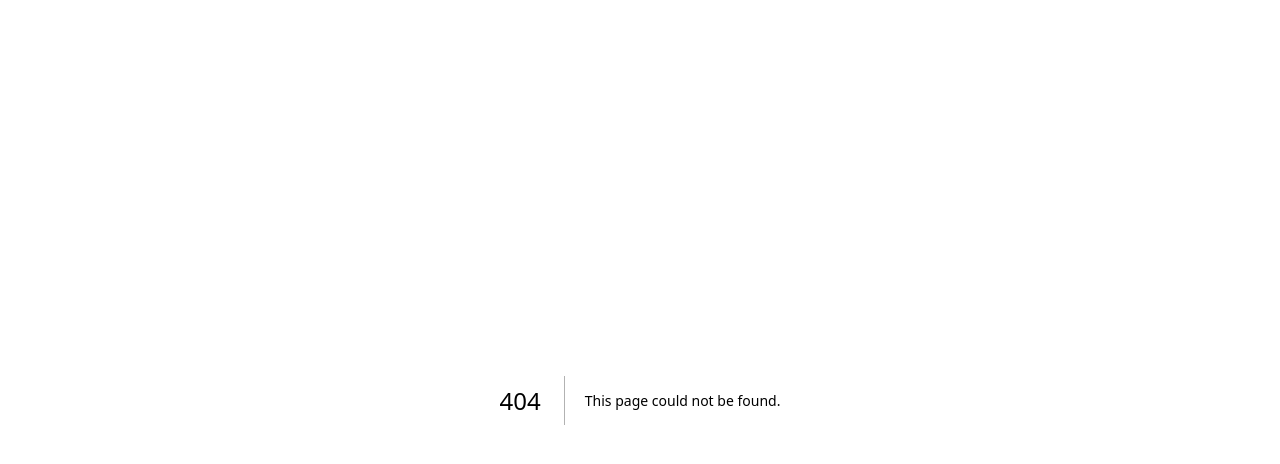
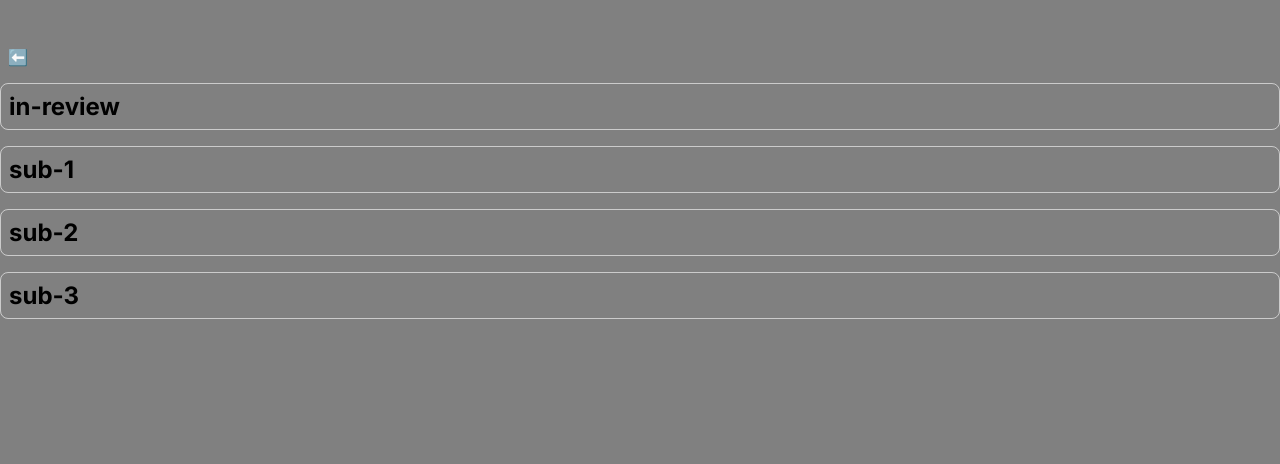
Before and after one commit to nabilfm/bersama-poc-jsbridge, a Next.js app: page /zanroo in a window 1280 px wide. Before the commit this address had no page. Shown: the top 464 px of the page. Built offline with nearby package versions, Linux system fonts and the light colour scheme.

Commit message:
add back button handler for the zanroo usecase

```diff
--- a/src/app/page.module.css
+++ b/src/app/page.module.css
@@ -4,6 +4,17 @@
   justify-content: flex-start;
   align-items: center;
   min-height: 100vh;
+}
+.cardContainer {
+  display: flex;
+  flex-direction: column;
+  justify-content: space-evenly;
+}
+.cardZanroo {
+  border: 1px solid #ffff;
+  border-radius: 8px;
+  padding: 4px;
+  margin-right: 8px;
 }
 .input {
   background: transparent;
@@ -13,6 +24,11 @@
   border-radius: 4px;
   margin-bottom: 16px;
   outline: transparent !important;
+}
+.back {
+  margin-left: 8px;
+  margin-top: 48px;
+  margin-bottom: 16px;
 }
 
 .description {
@@ -51,6 +67,10 @@
   display: grid;
   /* grid-template-columns: repeat(3, minmax(33%, auto)); */
   width: var(--max-width);
+  border: 1px solid #ffffff96;
+  border-radius: 8px;
+  margin-bottom: 16px;
+  padding: 8px;
   max-width: 100%;
 }
 .list {
@@ -189,7 +209,7 @@
 /* Mobile and Tablet */
 @media (max-width: 1023px) {
   .content {
-    padding: 4rem;
+    padding: 2rem;
   }
 
   .grid {
--- /dev/null
+++ b/src/app/zanroo/page.js
@@ -0,0 +1,27 @@
+"use client"
+import { Inter } from 'next/font/google'
+import styles from '../page.module.css'
+import { useEffect, useState } from 'react'
+import { useRouter } from 'next/navigation'
+import Template from './template'
+
+const inter = Inter({ subsets: ['latin'] })
+
+export default function Zanroo() {
+    const router = useRouter()
+    return <div className="">
+        {
+            [
+                "in-review", "sub-1", "sub-2", "sub-3"
+            ].map((item, index) =>
+                <div key={index} className={styles.grid} onClick={
+                    () => router.push(`zanroo/${item}`)
+                }>
+                    <h2 className={inter.className}>
+                        {item}
+                    </h2>
+                </div>
+            )
+        }
+    </div>
+}
--- /dev/null
+++ b/src/app/zanroo/template.js
@@ -0,0 +1,14 @@
+"use client"
+import styles from '../page.module.css'
+export default function Template({children}) {
+    return <div className="">
+        <div className={styles.back} onClick={() =>
+            JsBridge.handleOnBack()
+        }>
+            ⬅️
+        </div>
+        <div className={styles.main}>
+            {children}
+        </div>
+    </div>
+}
```
Also changed, not shown: src/app/page.js (+12 -0 lines), src/app/zanroo/in-review/page.js (added, +10 -0 lines), src/app/zanroo/sub-1/page.js (added, +10 -0 lines), src/app/zanroo/sub-2/page.js (added, +10 -0 lines), src/app/zanroo/sub-3/page.js (added, +10 -0 lines).
